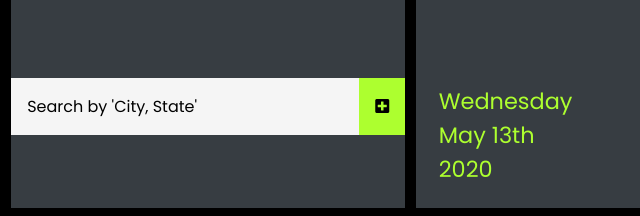
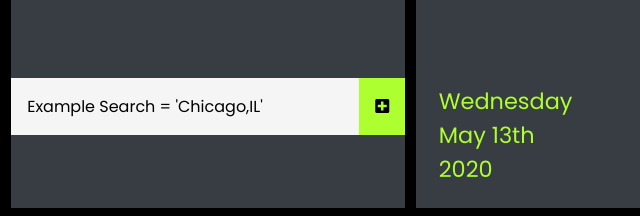
Before and after one commit to brokenhoax/Kraus_Homework_Weather_Dashboard_5-12-2020, a plain HTML site: page index.html in a window 1280 px wide. Shown: the part 117-333 px from the top of the page, 0-640 px from the left. Drawn offline with nearby package versions, Linux system fonts and the light colour scheme.

Commit message:
Updated Placeholder Message In Search

```diff
--- a/index.html
+++ b/index.html
@@ -30,7 +30,7 @@
     <div class="wrapper">
         <div class="nested-row box-1">
             <form>
-              <input type="text" placeholder="Search by 'City, State'" id="search-input" value="">
+              <input type="text" placeholder="Example Search = 'Chicago,IL'" id="search-input" value="">
                 <button class="search-button" type="submit">
                     <i class="fas fa-plus-square"></i>
                 </button>
```
